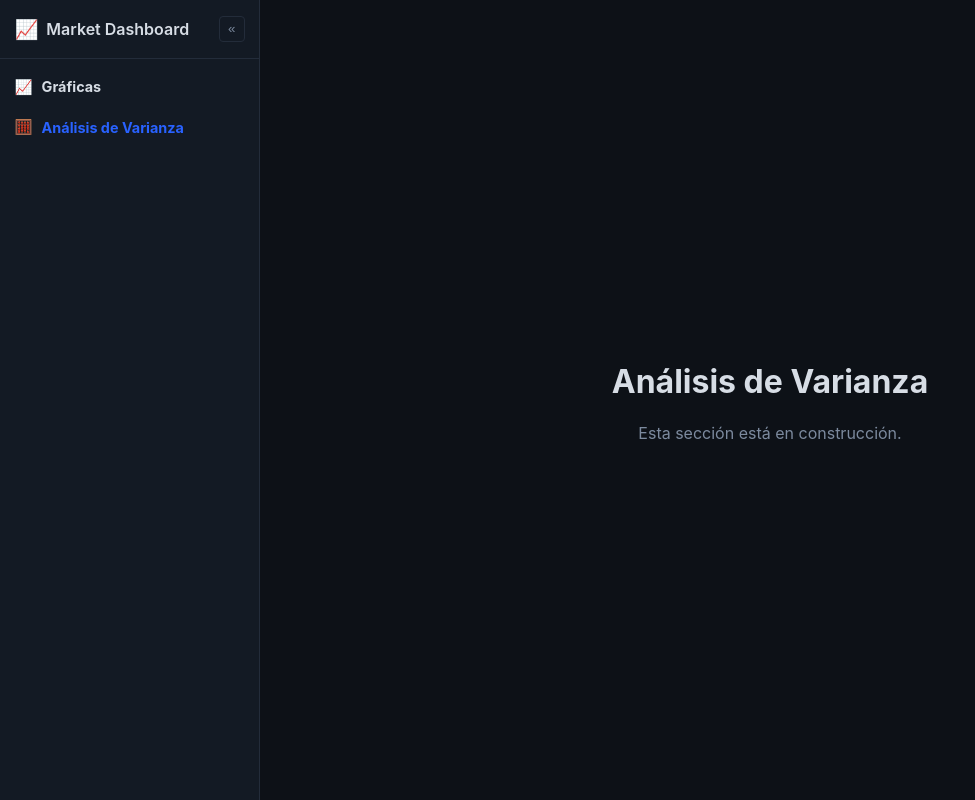
After one commit to Sebas-Duquee/pizzza-on-fridays, a Flask app: page /analisis-varianza/ in a window 1280 px wide. The commit adds this page. Shown: the whole page, without its empty margins (0-975 px from the left). Run offline with Flask 3, Linux system fonts and the light colour scheme.

Commit message:
Agrupa el sidebar en apps: Gráficas y Análisis de Varianza
- Nuevo modelo app/models/apps.py: registro de apps de primer nivel
  del sidebar (extensible, cada una con su propio blueprint)
- Los watchlists existentes (Resumen, Electrónica de Consumo, Gaming y
  Multimedia) pasan a agruparse bajo la app 'Gráficas' (/graficas/...)
- Nueva app 'Análisis de Varianza' (/analisis-varianza/) como página
  en blanco, lista para construir encima
- Sidebar con dos niveles: apps arriba, watchlists anidadas debajo de
  la app activa cuando kind='watchlists'
- Rutas actualizadas: dashboard.py -> graficas.py, nuevo home.py para
  la raíz, tests ajustados a los nuevos paths

Co-Authored-By: Claude Sonnet 5 <noreply@anthropic.com>
Claude-Session: https://claude.ai/code/session_01Hx68ncs77cMs4UYCUpJhvL

```diff
--- a/app/__init__.py
+++ b/app/__init__.py
@@ -21,6 +21,7 @@ def create_app(config_class: type[Config] = Config) -> Flask:
     app.config.from_object(config_class)
 
     register_blueprints(app)
+    register_context_processors(app)
 
     return app
 
@@ -28,12 +29,24 @@ def create_app(config_class: type[Config] = Config) -> Flask:
 def register_blueprints(app: Flask) -> None:
     """Registra cada controlador.
 
-    Añadir una nueva sección de la aplicación (otra app dentro del panel) es
-    tan simple como crear un nuevo blueprint en ``app/controllers`` y
-    registrarlo aquí.
+    Añadir una nueva app de primer nivel (otra entrada en el sidebar) implica:
+    registrar su entrada en ``app.models.apps.APPS`` y su blueprint aquí.
     """
     from app.controllers.api import bp as api_bp
-    from app.controllers.dashboard import bp as dashboard_bp
+    from app.controllers.graficas import bp as graficas_bp
+    from app.controllers.home import bp as home_bp
+    from app.controllers.varianza import bp as varianza_bp
 
-    app.register_blueprint(dashboard_bp)
+    app.register_blueprint(home_bp)
+    app.register_blueprint(graficas_bp)
+    app.register_blueprint(varianza_bp)
     app.register_blueprint(api_bp)
+
+
+def register_context_processors(app: Flask) -> None:
+    from app.models.apps import APPS
+
+    @app.context_processor
+    def inject_apps() -> dict:
+        # Disponible en todas las plantillas (el sidebar se incluye en base.html).
+        return {"apps": APPS}
--- /dev/null
+++ b/app/controllers/varianza.py
@@ -0,0 +1,17 @@
+"""Controlador de la app "Análisis de Varianza".
+
+De momento es una página en blanco (placeholder); el contenido real se
+añadirá más adelante.
+"""
+from __future__ import annotations
+
+from flask import Blueprint, render_template
+
+from app.models.apps import get_app
+
+bp = Blueprint("varianza", __name__, url_prefix="/analisis-varianza")
+
+
+@bp.get("/")
+def index():
+    return render_template("varianza.html", active_app=get_app("analisis-varianza"))
--- /dev/null
+++ b/app/models/apps.py
@@ -0,0 +1,46 @@
+"""Registro de "apps" de primer nivel del sidebar.
+
+Este es el nivel de extensión más alto del panel: cada ``App`` es una
+sección independiente (por ejemplo "Gráficas" o "Análisis de Varianza"),
+con su propio icono, su propio blueprint/rutas y, opcionalmente, su propia
+navegación anidada en el sidebar (ver ``kind``).
+
+Para añadir una nueva app:
+
+1. Añade una entrada aquí con un ``endpoint`` (el ``blueprint.vista`` de
+   Flask que sirve como página principal de esa app).
+2. Crea el blueprint correspondiente en ``app/controllers`` y regístralo
+   en ``app/__init__.py``.
+3. Si la app necesita su propia navegación anidada en el sidebar (como las
+   watchlists de "Gráficas"), añade un nuevo valor de ``kind`` y su bloque
+   correspondiente en ``app/views/partials/sidebar.html``.
+"""
+from __future__ import annotations
+
+from dataclasses import dataclass
+from typing import Literal
+
+AppKind = Literal["watchlists", "blank"]
+
+
+@dataclass(frozen=True, slots=True)
+class App:
+    slug: str
+    name: str
+    icon: str
+    endpoint: str
+    kind: AppKind = "blank"
+
+
+APPS: tuple[App, ...] = (
+    App(slug="graficas", name="Gráficas", icon="📈", endpoint="graficas.index", kind="watchlists"),
+    App(slug="analisis-varianza", name="Análisis de Varianza", icon="🧮", endpoint="varianza.index", kind="blank"),
+)
+
+
+def default_app() -> App:
+    return APPS[0]
+
+
+def get_app(slug: str) -> App | None:
+    return next((a for a in APPS if a.slug == slug), None)
--- a/app/static/css/style.css
+++ b/app/static/css/style.css
@@ -71,6 +71,7 @@ a {
 }
 
 .layout.is-sidebar-collapsed .sidebar__title,
+.layout.is-sidebar-collapsed .sidebar__app-name,
 .layout.is-sidebar-collapsed .sidebar__section-name,
 .layout.is-sidebar-collapsed .sidebar__symbol-name,
 .layout.is-sidebar-collapsed .sidebar__symbol-price,
@@ -99,12 +100,36 @@ a {
   padding: 0.5rem 0;
 }
 
+.sidebar__app-header {
+  display: flex;
+  align-items: center;
+  gap: 0.6rem;
+  padding: 0.7rem 0.9rem;
+  font-size: 0.9rem;
+  font-weight: 700;
+  color: var(--text);
+  cursor: pointer;
+}
+
+.sidebar__app.is-active > .sidebar__app-header {
+  color: var(--accent);
+}
+
+.sidebar__app-header:hover {
+  background: var(--bg-elevated);
+}
+
+.sidebar__watchlists {
+  border-top: 1px solid var(--border);
+  border-bottom: 1px solid var(--border);
+}
+
 .sidebar__section-header {
   display: flex;
   align-items: center;
   gap: 0.6rem;
-  padding: 0.65rem 0.9rem;
-  font-size: 0.85rem;
+  padding: 0.55rem 0.9rem 0.55rem 1.6rem;
+  font-size: 0.82rem;
   font-weight: 600;
   color: var(--text-muted);
   cursor: pointer;
@@ -270,6 +295,21 @@ a {
   font-size: 0.9rem;
 }
 
+.blank-page {
+  display: flex;
+  flex-direction: column;
+  align-items: center;
+  justify-content: center;
+  height: 100vh;
+  text-align: center;
+  color: var(--text-muted);
+}
+
+.blank-page h1 {
+  color: var(--text);
+  margin-bottom: 0.4rem;
+}
+
 /* ---------- Responsive ---------- */
 
 @media (max-width: 760px) {
--- a/app/views/partials/sidebar.html
+++ b/app/views/partials/sidebar.html
@@ -6,10 +6,19 @@
   </div>
 
   <nav class="sidebar__nav">
+    {% for app in apps %}
+    <div class="sidebar__app {% if active_app and active_app.slug == app.slug %}is-active{% endif %}">
+      <a class="sidebar__app-header" href="{{ url_for(app.endpoint) }}">
+        <span class="sidebar__icon">{{ app.icon }}</span>
+        <span class="sidebar__app-name">{{ app.name }}</span>
+      </a>
+
+      {% if app.kind == "watchlists" and active_app and active_app.slug == app.slug %}
+      <div class="sidebar__watchlists">
         {% for watchlist in watchlists %}
         <div class="sidebar__section {% if active_watchlist and active_watchlist.slug == watchlist.slug %}is-active{% endif %}">
           <a class="sidebar__section-header"
-         href="{{ url_for('dashboard.show_watchlist', slug=watchlist.slug) }}">
+             href="{{ url_for('graficas.show_watchlist', slug=watchlist.slug) }}">
             <span class="sidebar__icon">{{ watchlist.icon }}</span>
             <span class="sidebar__section-name">{{ watchlist.name }}</span>
           </a>
@@ -19,7 +28,7 @@
             {% for symbol in watchlist.symbols %}
             <li>
               <a class="sidebar__symbol {% if active_symbol and active_symbol.ticker == symbol.ticker and active_watchlist.slug == watchlist.slug %}is-selected{% endif %}"
-             href="{{ url_for('dashboard.show_symbol', slug=watchlist.slug, ticker=symbol.ticker) }}"
+                 href="{{ url_for('graficas.show_symbol', slug=watchlist.slug, ticker=symbol.ticker) }}"
                  data-ticker="{{ symbol.ticker }}">
                 <span class="sidebar__symbol-name">{{ symbol.display_name }}</span>
                 <span class="sidebar__symbol-price" data-price>—</span>
@@ -30,5 +39,9 @@
           </ul>
         </div>
         {% endfor %}
+      </div>
+      {% endif %}
+    </div>
+    {% endfor %}
   </nav>
 </aside>
--- /dev/null
+++ b/app/views/varianza.html
@@ -0,0 +1,10 @@
+{% extends "base.html" %}
+
+{% block title %}Análisis de Varianza · Market Dashboard{% endblock %}
+
+{% block content %}
+<div class="blank-page">
+  <h1>Análisis de Varianza</h1>
+  <p class="blank-page__hint">Esta sección está en construcción.</p>
+</div>
+{% endblock %}
```
Also changed, not shown: app/controllers/graficas.py (renamed from app/controllers/dashboard.py, +9 -3 lines), app/controllers/home.py (added, +13 -0 lines), tests/test_routes.py (+12 -6 lines), README.md. Lines whose indentation alone changed are shown as unchanged.
